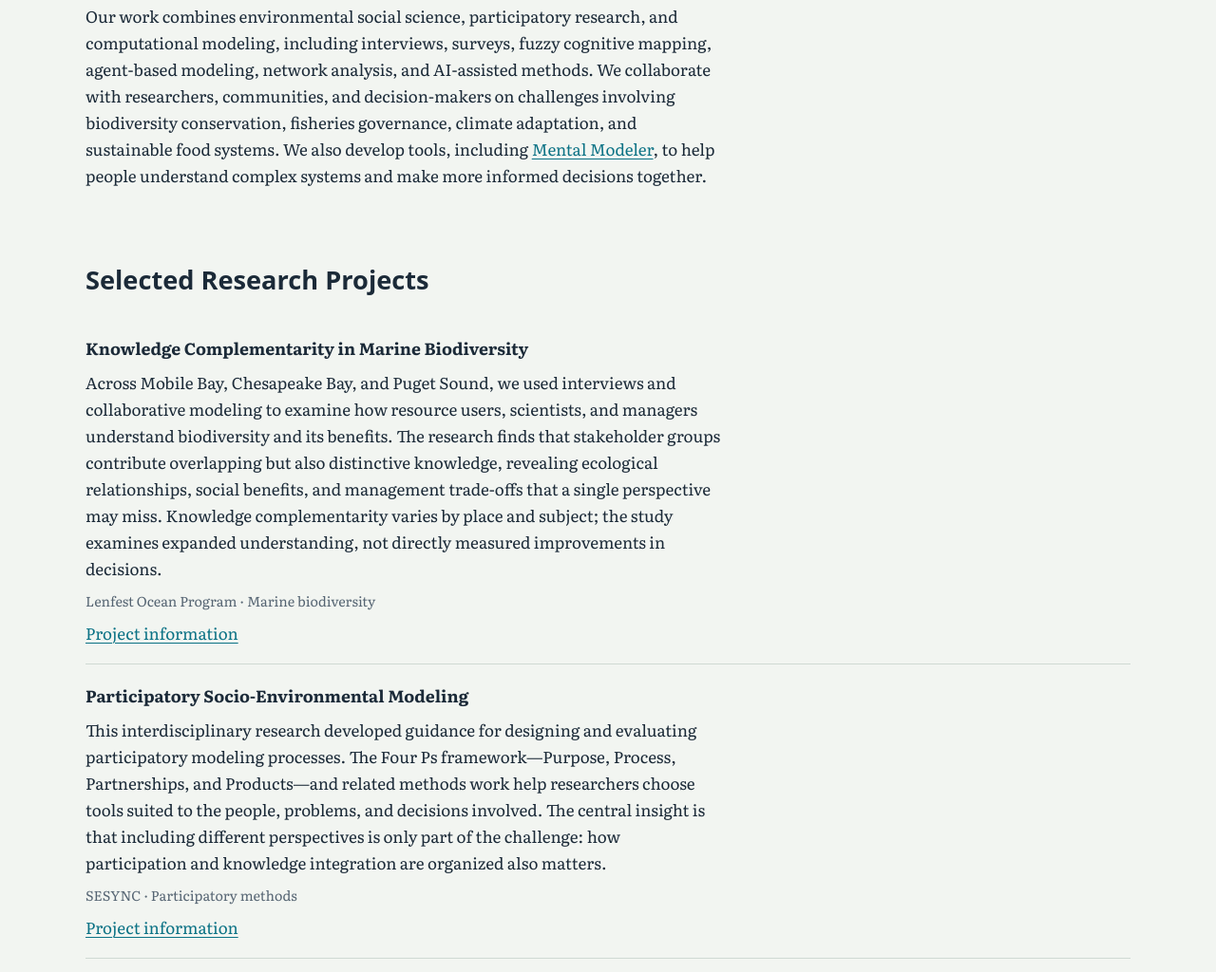
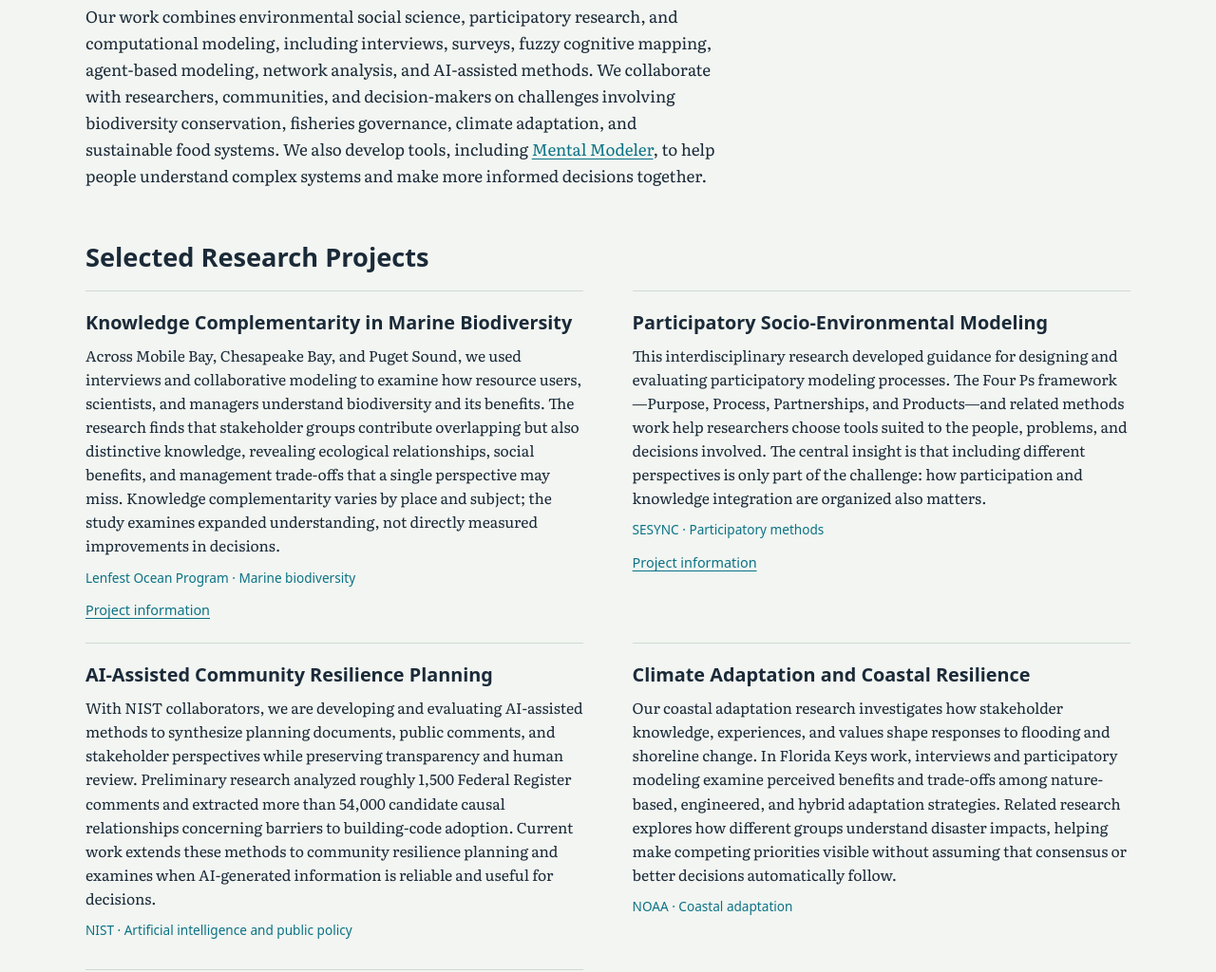
Before and after one commit to stevenallangray/prof-steven-gray, a website: page variants/concept-map/index.html in a window 1280 px wide. Shown: the part 2167-3191 px from the top of the page at 95% size. Drawn offline with Linux system fonts and the light colour scheme; a web font is replaced by a local one.

Commit message:
Add five concise selected research projects above research support in About

```diff
--- a/variants/concept-map/style.css
+++ b/variants/concept-map/style.css
@@ -325,3 +325,13 @@ button { cursor: pointer; }
   .theme-item { padding: 9px 12px; }
   .theme-title { margin-bottom: 3px; }
 }
+
+/* Selected projects precede research support and use a compact responsive grid. */
+.about-projects { padding-top: 6px; margin-bottom: clamp(32px, 4vw, 52px); display: grid; grid-template-columns: repeat(2, minmax(0, 1fr)); gap: 0 clamp(24px, 4vw, 52px); }
+.about-projects > .about-subtitle { grid-column: 1 / -1; margin-bottom: 12px; }
+.about-project { padding: 20px 0 22px; border-top: 1px solid var(--line); border-bottom: none; }
+.about-project h4 { font-family: var(--font-ui); font-size: clamp(1.05rem, 1.55vw, 1.25rem); line-height: 1.35; }
+.about-project p { font-size: .98rem; line-height: 1.6; }
+.about-project .project-themes { font-family: var(--font-ui); color: var(--water); font-size: .85rem; margin: 10px 0 8px; }
+.about-project a { font-family: var(--font-ui); font-size: .9rem; }
+@media(max-width: 700px) { .about-projects { grid-template-columns: 1fr; } }
```
